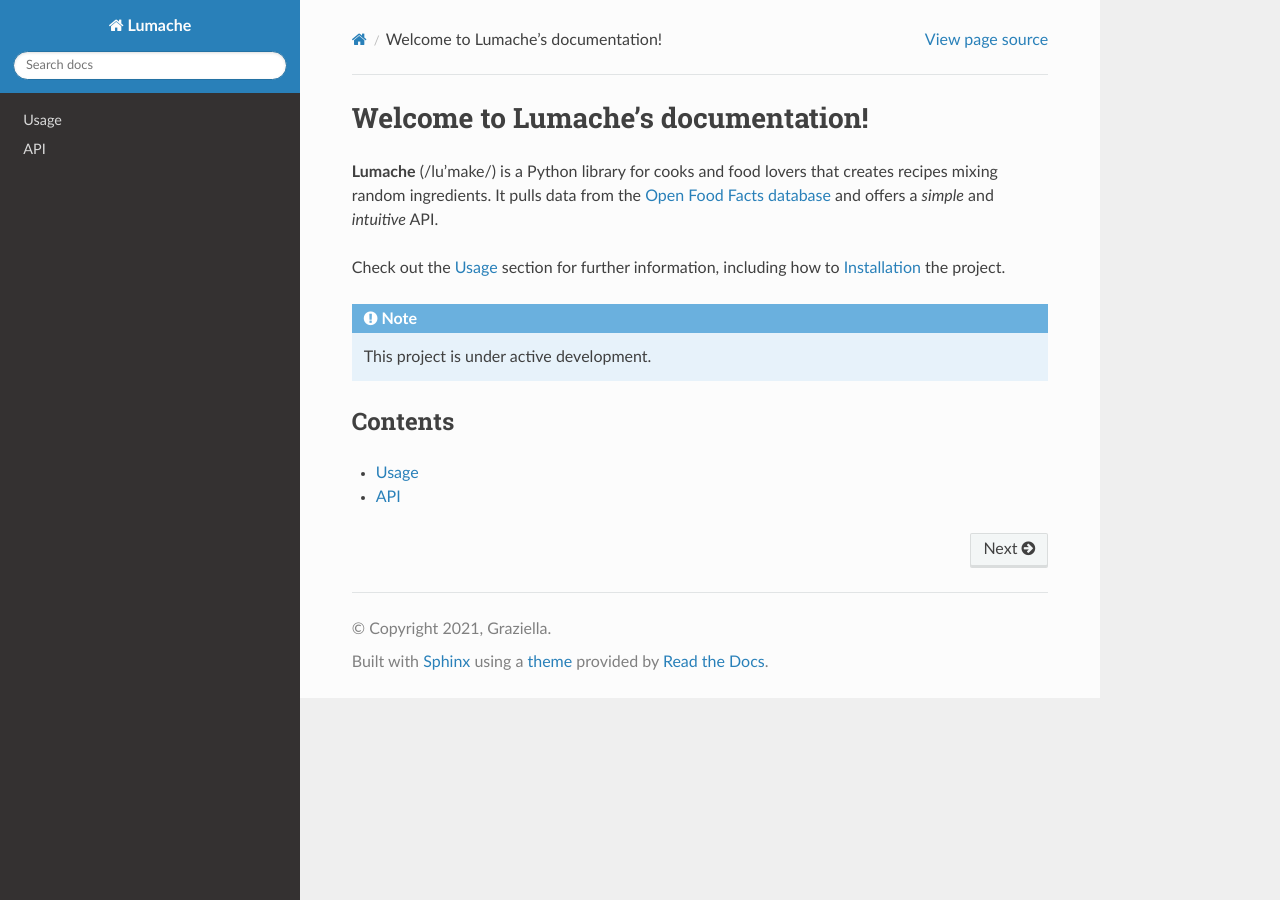
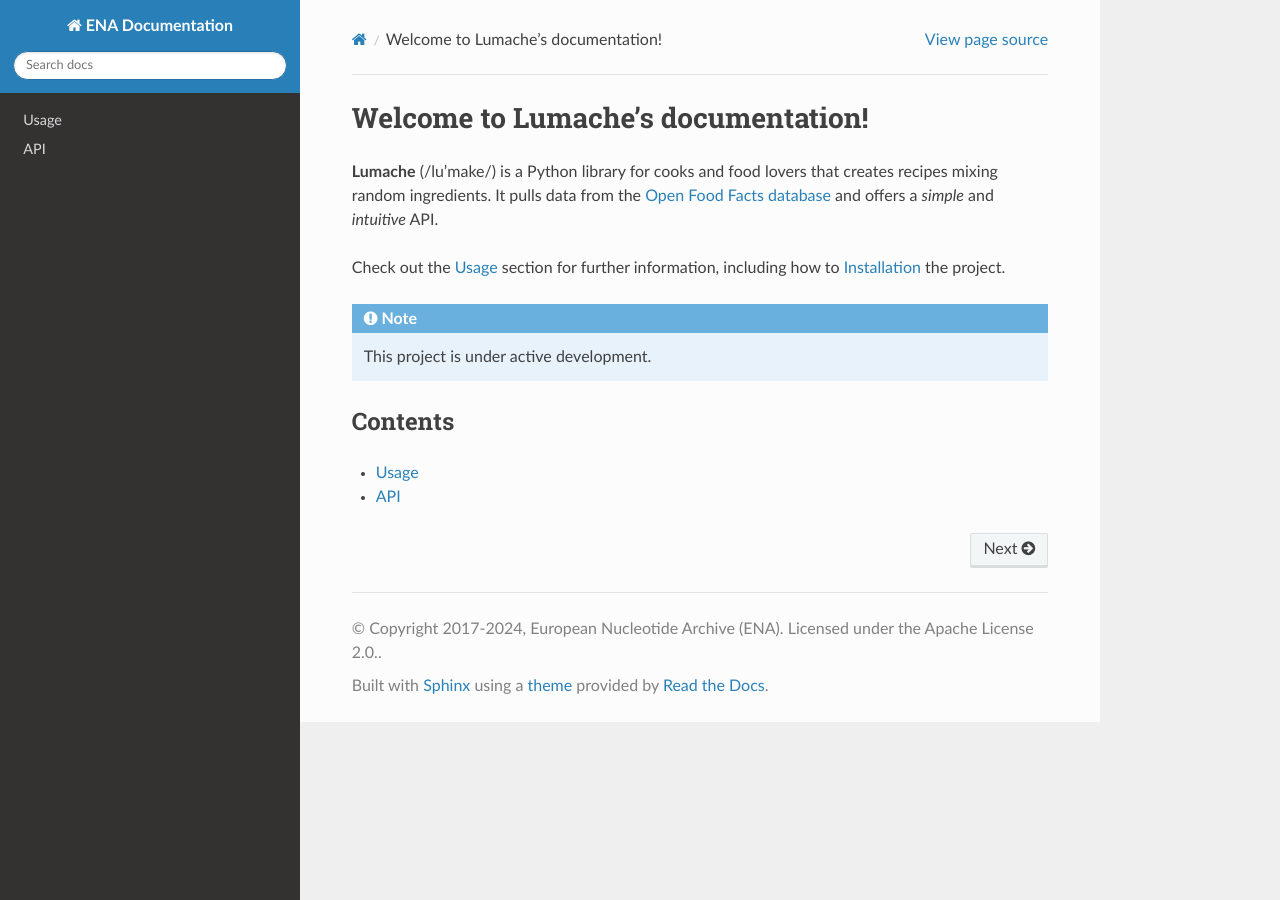
Before and after one commit to Wkt8/rtd-tutorial, a Sphinx documentation site: the page built from docs/source/index.rst, in a window 1280 px wide. Built offline with Sphinx 7.4.7 and the Read the Docs theme 3.1.0, drawn with Linux system fonts in a browser that asks for light colours; some of the changed lines change nothing that is shown.

Commit message:
Update conf.py

```diff
--- a/docs/source/conf.py
+++ b/docs/source/conf.py
@@ -1,35 +1,181 @@
-# Configuration file for the Sphinx documentation builder.
+# -*- coding: utf-8 -*-
+#
+# training_modules documentation build configuration file, created by
+# sphinx-quickstart on Fri Jan 27 16:40:00 2017.
+#
+# This file is execfile()d with the current directory set to its
+# containing dir.
+#
+# Note that not all possible configuration values are present in this
+# autogenerated file.
+#
+# All configuration values have a default; values that are commented out
+# serve to show the default.
 
-# -- Project information
+# If extensions (or modules to document with autodoc) are in another directory,
+# add these directories to sys.path here. If the directory is relative to the
+# documentation root, use os.path.abspath to make it absolute, like shown here.
+#
+# import os
+# import sys
+# sys.path.insert(0, os.path.abspath('.'))
 
-project = 'Lumache'
-copyright = '2021, Graziella'
-author = 'Graziella'
 
-release = '0.1'
-version = '0.1.0'
+# -- General configuration ------------------------------------------------
 
-# -- General configuration
+# If your documentation needs a minimal Sphinx version, state it here.
+#
+# needs_sphinx = '1.0'
 
-extensions = [
-    'sphinx.ext.duration',
-    'sphinx.ext.doctest',
-    'sphinx.ext.autodoc',
-    'sphinx.ext.autosummary',
-    'sphinx.ext.intersphinx',
+# Add any Sphinx extension module names here, as strings. They can be
+# extensions coming with Sphinx (named 'sphinx.ext.*') or your custom
+# ones.
+extensions = ['sphinx_tabs.tabs', 'myst_parser']
+
+# Add any paths that contain templates here, relative to this directory.
+templates_path = ['_templates']
+
+# The suffix(es) of source filenames.
+# You can specify multiple suffix as a list of string:
+#
+# source_suffix = ['.rst', '.md']
+#source_suffix = '.rst'
+
+# The master toctree document.
+master_doc = 'index'
+
+# General information about the project.
+project = u'ENA Documentation'
+copyright = u'2017-2024, European Nucleotide Archive (ENA). Licensed under the Apache License 2.0.'
+author = u'The European Nucleotide Archive (ENA) team.'
+
+# The version info for the project you're documenting, acts as replacement for
+# |version| and |release|, also used in various other places throughout the
+# built documents.
+#
+# The short X.Y version.
+version = u'1'
+# The full version, including alpha/beta/rc tags.
+release = u'1'
+
+# The language for content autogenerated by Sphinx. Refer to documentation
+# for a list of supported languages.
+#
+# This is also used if you do content translation via gettext catalogs.
+# Usually you set "language" from the command line for these cases.
+# language = None
+
+# List of patterns, relative to source directory, that match files and
+# directories to ignore when looking for source files.
+# This patterns also effect to html_static_path and html_extra_path
+exclude_patterns = ['_build', 'Thumbs.db', '.DS_Store']
+
+# The name of the Pygments (syntax highlighting) style to use.
+pygments_style = 'sphinx'
+
+# If true, `todo` and `todoList` produce output, else they produce nothing.
+todo_include_todos = False
+
+
+# -- Options for HTML output ----------------------------------------------
+
+# The theme to use for HTML and HTML Help pages.  See the documentation for
+# a list of builtin themes.
+#
+# html_theme = 'alabaster'
+# Jasmine addition: please note that the theme is now specified in the requirements file as sphinx_rtd_theme
+# Jasmine addition: please note that any docs breaking could be due to a required package changing
+# Jasmine addition: it is reccommended to pin requirments - see https://docs.readthedocs.io/en/stable/guides/rep>
+html_theme = "sphinx_rtd_theme"
+
+# marc addition: from http://stackoverflow.com/questions/18969093/how-to-include-the-toctree-in-the-sidebar-of-each-page
+# remove if causing issues. forces globaltoc.html
+#html_sidebars = { '**': ['globaltoc.html', 'relations.html', 'sourcelink.html', 'searchbox.html'], }
+# and with localtoc (although this might be default)
+#html_sidebars = { '**': ['localtoc.html', 'relations.html', 'sourcelink.html', 'searchbox.html'], }
+#trial, this one has globaltoc.html AND localtoc.html
+html_sidebars = { '**': ['globaltoc.html','localtoc.html', 'relations.html', 'sourcelink.html', 'searchbox.html'], }
+
+
+# Theme options are theme-specific and customize the look and feel of a theme
+# further.  For a list of options available for each theme, see the
+# documentation.
+#
+# html_theme_options = {}
+
+# Add any paths that contain custom static files (such as style sheets) here,
+# relative to this directory. They are copied after the builtin static files,
+# so a file named "default.css" will overwrite the builtin "default.css".
+html_static_path = ['_static']
+
+html_logo = 'ENA_Logo_tagline_white.png'
+
+
+# -- Options for HTMLHelp output ------------------------------------------
+
+# Output file base name for HTML help builder.
+htmlhelp_basename = 'training_modulesdoc'
+
+
+# -- Options for LaTeX output ---------------------------------------------
+
+latex_elements = {
+    # The paper size ('letterpaper' or 'a4paper').
+    #
+    # 'papersize': 'letterpaper',
+
+    # The font size ('10pt', '11pt' or '12pt').
+    #
+    # 'pointsize': '10pt',
+
+    # Additional stuff for the LaTeX preamble.
+    #
+    # 'preamble': '',
+
+    # Latex figure (float) alignment
+    #
+    # 'figure_align': 'htbp',
+}
+
+# Grouping the document tree into LaTeX files. List of tuples
+# (source start file, target name, title,
+#  author, documentclass [howto, manual, or own class]).
+latex_documents = [
+    (master_doc, 'training_modules.tex', u'training\\_modules Documentation',
+     u'Marc B Rossello', 'manual'),
 ]
 
-intersphinx_mapping = {
-    'python': ('https://docs.python.org/3/', None),
-    'sphinx': ('https://www.sphinx-doc.org/en/master/', None),
+
+# -- Options for manual page output ---------------------------------------
+
+# One entry per manual page. List of tuples
+# (source start file, name, description, authors, manual section).
+man_pages = [
+    (master_doc, 'training_modules', u'training_modules Documentation',
+     [author], 1)
+]
+
+
+# -- Options for Texinfo output -------------------------------------------
+
+# Grouping the document tree into Texinfo files. List of tuples
+# (source start file, target name, title, author,
+#  dir menu entry, description, category)
+texinfo_documents = [
+    (master_doc, 'training_modules', u'training_modules Documentation',
+     author, 'training_modules', 'One line description of project.',
+     'Miscellaneous'),
+]
+
+# Jasmine addition: test use recommonmarkparser to parse .md files, remove if causing issues
+#from recommonmark.parser import CommonMarkParser
+#
+#source_parsers = {
+#    '.md': CommonMarkParser,
+#}
+
+source_suffix = {
+    '.rst': 'restructuredtext',
+    '.txt': 'markdown',
+    '.md': 'markdown',
 }
-intersphinx_disabled_domains = ['std']
-
-templates_path = ['_templates']
-
-# -- Options for HTML output
-
-html_theme = 'sphinx_rtd_theme'
-
-# -- Options for EPUB output
-epub_show_urls = 'footnote'
```
